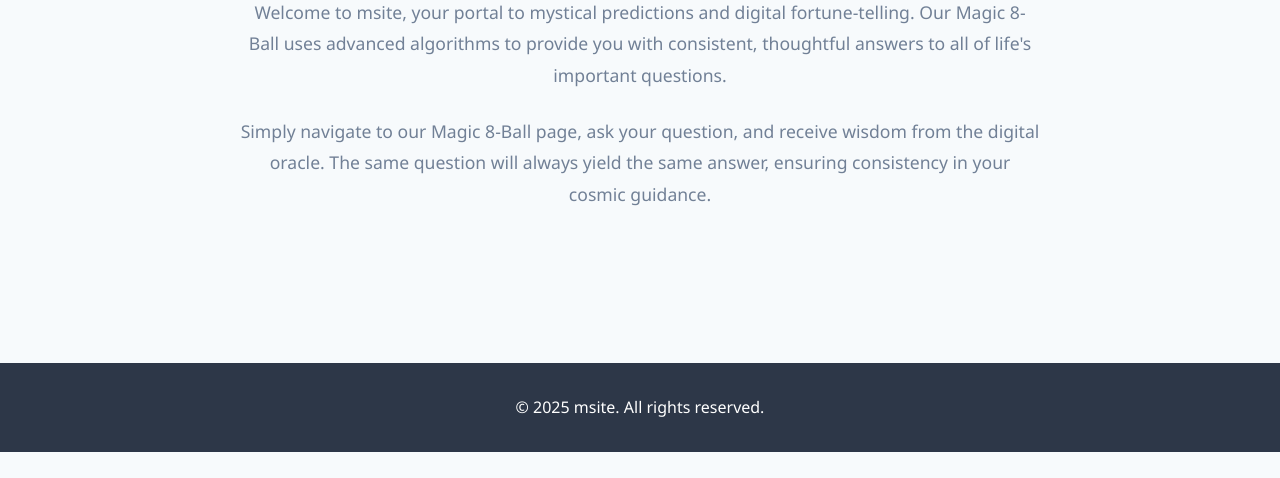
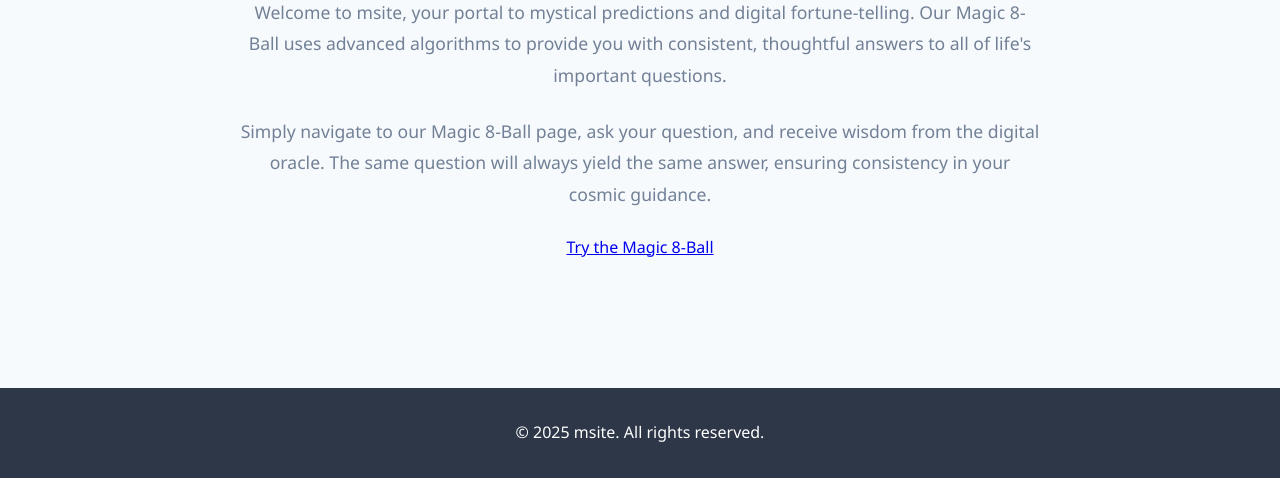
Before and after one commit to Mamdooh/pipeline_dev_home, a Django app: template home/templates/home/home.html in a window 1280 px wide. Shown: the part 480-958 px from the top of the page. Before the commit the page ends 932 px from the top, so only its background shows below. Run offline with Django 5.2, Linux system fonts and the light colour scheme; the template is opened without the code that fills it, so the values that code supplies are empty.

Commit message:
added link to 8ball in homepage

```diff
--- a/home/templates/home/home.html
+++ b/home/templates/home/home.html
@@ -38,6 +38,9 @@
                         wisdom from the digital oracle. The same question will always yield the
                         same answer, ensuring consistency in your cosmic guidance.
                     </p>
+                    <a href="/magic8ball" class="cta-button">
+                        Try the Magic 8-Ball
+                    </a>
                 </div>
             </div>
         </div>
```
